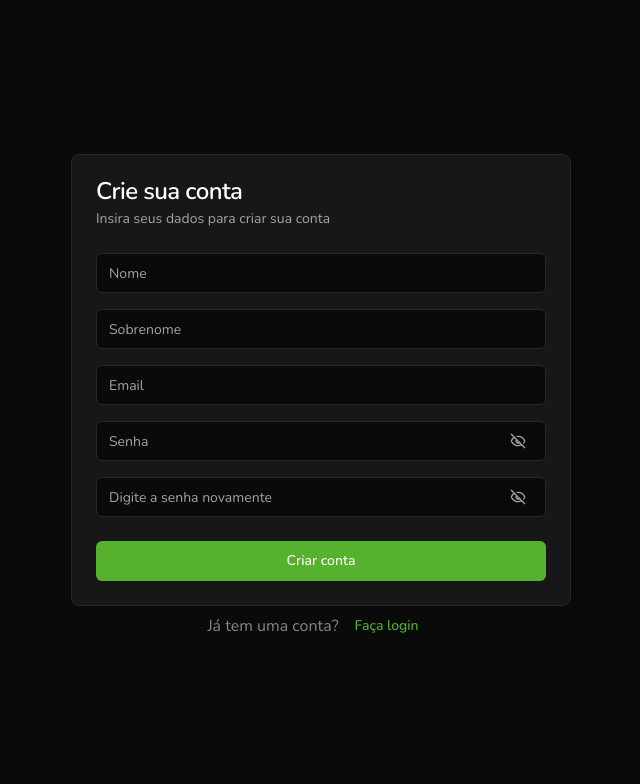
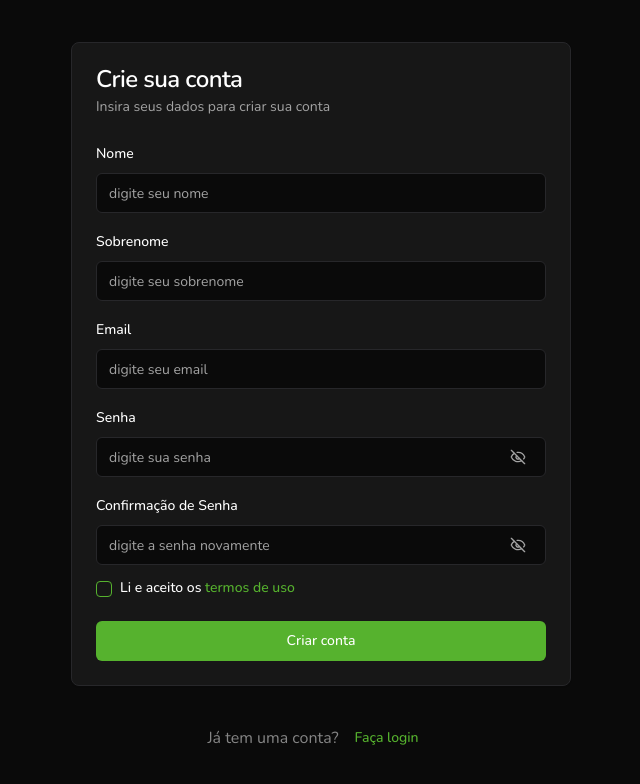
Before and after one commit to caiob77/Fintrack, a React (Vite) app: page /signup in a window 1280 px wide. Shown: the top 784 px of the page, without its empty margins (319-959 px from the left). Built offline with nearby package versions, Linux system fonts and the light colour scheme.

Commit message:
feat: implement form components and validation for signup page

```diff
--- /dev/null
+++ b/src/components/ui/checkbox.jsx
@@ -0,0 +1,22 @@
+import * as React from "react"
+import * as CheckboxPrimitive from "@radix-ui/react-checkbox"
+import { Check } from "lucide-react"
+
+import { cn } from "@/lib/utils"
+
+const Checkbox = React.forwardRef(({ className, ...props }, ref) => (
+  <CheckboxPrimitive.Root
+    ref={ref}
+    className={cn(
+      "grid place-content-center peer h-4 w-4 shrink-0 rounded-sm border border-primary ring-offset-background focus-visible:outline-none focus-visible:ring-2 focus-visible:ring-ring focus-visible:ring-offset-2 disabled:cursor-not-allowed disabled:opacity-50 data-[state=checked]:bg-primary data-[state=checked]:text-primary-foreground",
+      className
+    )}
+    {...props}>
+    <CheckboxPrimitive.Indicator className={cn("grid place-content-center text-current")}>
+      <Check className="h-4 w-4" />
+    </CheckboxPrimitive.Indicator>
+  </CheckboxPrimitive.Root>
+))
+Checkbox.displayName = CheckboxPrimitive.Root.displayName
+
+export { Checkbox }
--- /dev/null
+++ b/src/components/ui/form.jsx
@@ -0,0 +1,137 @@
+import * as React from "react"
+import { Slot } from "@radix-ui/react-slot"
+import { Controller, FormProvider, useFormContext } from "react-hook-form";
+
+import { cn } from "@/lib/utils"
+import { Label } from "@/components/ui/label"
+
+const Form = FormProvider
+
+const FormFieldContext = React.createContext(null)
+
+const FormField = (
+  {
+    ...props
+  }
+) => {
+  return (
+    <FormFieldContext.Provider value={{ name: props.name }}>
+      <Controller {...props} />
+    </FormFieldContext.Provider>
+  );
+}
+
+const useFormField = () => {
+  const fieldContext = React.useContext(FormFieldContext)
+  const itemContext = React.useContext(FormItemContext)
+  const { getFieldState, formState } = useFormContext()
+
+  if (!fieldContext) {
+    throw new Error("useFormField should be used within <FormField>")
+  }
+
+  if (!itemContext) {
+    throw new Error("useFormField should be used within <FormItem>")
+  }
+
+  const fieldState = getFieldState(fieldContext.name, formState)
+
+  const { id } = itemContext
+
+  return {
+    id,
+    name: fieldContext.name,
+    formItemId: `${id}-form-item`,
+    formDescriptionId: `${id}-form-item-description`,
+    formMessageId: `${id}-form-item-message`,
+    ...fieldState,
+  }
+}
+
+const FormItemContext = React.createContext(null)
+
+const FormItem = React.forwardRef(({ className, ...props }, ref) => {
+  const id = React.useId()
+
+  return (
+    <FormItemContext.Provider value={{ id }}>
+      <div ref={ref} className={cn("space-y-2", className)} {...props} />
+    </FormItemContext.Provider>
+  );
+})
+FormItem.displayName = "FormItem"
+
+const FormLabel = React.forwardRef(({ className, ...props }, ref) => {
+  const { error, formItemId } = useFormField()
+
+  return (
+    <Label
+      ref={ref}
+      className={cn(error && "text-destructive", className)}
+      htmlFor={formItemId}
+      {...props} />
+  );
+})
+FormLabel.displayName = "FormLabel"
+
+const FormControl = React.forwardRef(({ ...props }, ref) => {
+  const { error, formItemId, formDescriptionId, formMessageId } = useFormField()
+
+  return (
+    <Slot
+      ref={ref}
+      id={formItemId}
+      aria-describedby={
+        !error
+          ? `${formDescriptionId}`
+          : `${formDescriptionId} ${formMessageId}`
+      }
+      aria-invalid={!!error}
+      {...props} />
+  );
+})
+FormControl.displayName = "FormControl"
+
+const FormDescription = React.forwardRef(({ className, ...props }, ref) => {
+  const { formDescriptionId } = useFormField()
+
+  return (
+    <p
+      ref={ref}
+      id={formDescriptionId}
+      className={cn("text-sm text-muted-foreground", className)}
+      {...props} />
+  );
+})
+FormDescription.displayName = "FormDescription"
+
+const FormMessage = React.forwardRef(({ className, children, ...props }, ref) => {
+  const { error, formMessageId } = useFormField()
+  const body = error ? String(error?.message ?? "") : children
+
+  if (!body) {
+    return null
+  }
+
+  return (
+    <p
+      ref={ref}
+      id={formMessageId}
+      className={cn("text-sm font-medium text-destructive", className)}
+      {...props}>
+      {body}
+    </p>
+  );
+})
+FormMessage.displayName = "FormMessage"
+
+export {
+  useFormField,
+  Form,
+  FormItem,
+  FormLabel,
+  FormControl,
+  FormDescription,
+  FormMessage,
+  FormField,
+}
--- /dev/null
+++ b/src/components/ui/label.jsx
@@ -0,0 +1,16 @@
+import * as React from "react"
+import * as LabelPrimitive from "@radix-ui/react-label"
+import { cva } from "class-variance-authority";
+
+import { cn } from "@/lib/utils"
+
+const labelVariants = cva(
+  "text-sm font-medium leading-none peer-disabled:cursor-not-allowed peer-disabled:opacity-70"
+)
+
+const Label = React.forwardRef(({ className, ...props }, ref) => (
+  <LabelPrimitive.Root ref={ref} className={cn(labelVariants(), className)} {...props} />
+))
+Label.displayName = LabelPrimitive.Root.displayName
+
+export { Label }
--- a/src/components/ui/password-input.jsx
+++ b/src/components/ui/password-input.jsx
@@ -1,14 +1,14 @@
+import { forwardRef, useState } from 'react'
 import { Input } from '@/components/ui/input'
 import { Button } from '@/components/ui/button'
 import { EyeIcon, EyeOffIcon } from 'lucide-react'
-import { useState } from 'react'
 
 
-const PasswordInput = ({ placeholder }) => {
+const PasswordInput = forwardRef(({ placeholder, ...props }, ref) => {
     const [passwordVisible, setPasswordVisible] = useState(false)
     return (
         <div className="relative">
-            <Input type={passwordVisible ? "text" : "password"} placeholder={placeholder} />
+            <Input type={passwordVisible ? "text" : "password"} placeholder={placeholder} ref={ref} {...props} />
             <Button variant="ghost" size="icon"
                     className="absolute right-2 top-1/2 transform -translate-y-1/2"
                     onClick={() => setPasswordVisible(!passwordVisible)}>
@@ -16,6 +16,6 @@ const PasswordInput = ({ placeholder }) => {
             </Button>
         </div>
     )
-}
-
+})
+PasswordInput.displayName = 'PasswordInput'
 export default PasswordInput
--- a/src/pages/signup.jsx
+++ b/src/pages/signup.jsx
@@ -1,24 +1,104 @@
-import { useState } from 'react'
+import { Form, FormField, FormItem, FormLabel, FormControl, FormMessage } from '@/components/ui/form'
 import { Link } from 'react-router-dom'
 import { Card, CardHeader, CardTitle, CardDescription, CardContent, CardFooter } from '@/components/ui/card'
 import { Input } from '@/components/ui/input'
 import { Button } from '@/components/ui/button'
 import PasswordInput from '@/components/ui/password-input'
+import { Checkbox } from '@/components/ui/checkbox'
+import { Label } from '@/components/ui/label'
+import { z } from 'zod'
+import { useForm } from 'react-hook-form'
+import { zodResolver } from '@hookform/resolvers/zod'
 
+const signupSchema = z.object({
+    firstName: z.string().trim().min(1, { message: 'Nome é obrigatório' }),
+    lastName: z.string().trim().min(1, { message: 'Sobrenome é obrigatório' }),
+    email: z.string().trim({ message: 'Email é obrigatório' }).email({ message: 'Email inválido' }),
+    password: z.string().trim().min(8, { message: 'Senha deve ter pelo menos 8 caracteres' }),
+    confirmPassword: z.string().trim().min(8, { message: 'confirmação de senha é obrigatória' }),
+    terms: z.boolean().refine((data) => data, { message: 'Você deve aceitar os termos de uso' }),
+})
 const SignupPage = () => {
+    const methods = useForm({
+        resolver: zodResolver(signupSchema),
+        defaultValues: {
+            firstName: '',
+            lastName: '',
+            email: '',
+            password: '',
+            confirmPassword: '',
+            terms: false,
+        },
+    })
+    const onSubmit = (data) => {
+        console.log(data)
+    }
     return (
         <div className="flex flex-col justify-center items-center h-screen w-full">
+            <Form {...methods}>
+                <form onSubmit={methods.handleSubmit(onSubmit)} className="space-y-8">
             <Card className="w-[500px]">
                 <CardHeader>
                     <CardTitle>Crie sua conta</CardTitle>
                     <CardDescription>Insira seus dados para criar sua conta</CardDescription>
                 </CardHeader>
                 <CardContent className="space-y-4">
-                    <Input type="text" placeholder="Nome" />
-                    <Input type="text" placeholder="Sobrenome" />
-                    <Input type="email" placeholder="Email" />
-                    <PasswordInput placeholder="Senha" />
-                    <PasswordInput placeholder="Digite a senha novamente" />
+                <FormField control={methods.control} name="firstName" render={({ field }) => (
+                    <FormItem>
+                        <FormLabel>Nome</FormLabel>
+                        <FormControl>
+                            <Input type="text" placeholder="digite seu nome" {...field} />
+                        </FormControl>
+                        <FormMessage />
+                    </FormItem>
+                )} />
+                <FormField control={methods.control} name="lastName" render={({ field }) => (
+                    <FormItem>
+                        <FormLabel>Sobrenome</FormLabel>
+                        <FormControl>
+                            <Input type="text" placeholder="digite seu sobrenome" {...field} />
+                        </FormControl>
+                        <FormMessage />
+                    </FormItem>
+                )} />
+                <FormField control={methods.control} name="email" render={({ field }) => (
+                    <FormItem>
+                        <FormLabel>Email</FormLabel>
+                        <FormControl>
+                            <Input type="email" placeholder="digite seu email" {...field} />
+                        </FormControl>
+                        <FormMessage />
+                    </FormItem>
+                )} />
+                <FormField control={methods.control} name="password" render={({ field }) => (
+                    <FormItem>
+                        <FormLabel>Senha</FormLabel>
+                        <FormControl>
+                            <PasswordInput placeholder="digite sua senha" {...field} />
+                        </FormControl>
+                        <FormMessage />
+                    </FormItem>
+                )} />
+                <FormField control={methods.control} name="confirmPassword" render={({ field }) => (
+                    <FormItem>
+                        <FormLabel>Confirmação de Senha</FormLabel>
+                        <FormControl>
+                            <PasswordInput placeholder="digite a senha novamente" {...field} />
+                        </FormControl>
+                        <FormMessage />
+                    </FormItem>
+                )} />
+                <FormField control={methods.control} name="terms" render={({ field }) => (
+                    <FormItem>
+                        <div className="items-top flex space-x-2">
+                            <FormControl>
+                                <Checkbox id="terms" checked={field.value} onCheckedChange={field.onChange} />
+                            </FormControl>
+                            <Label htmlFor="terms">Li e aceito os <Link to="/terms" className="text-primary hover:text-primary/70">termos de uso</Link></Label>
+                        </div>
+                        <FormMessage />
+                    </FormItem>
+                )} />
                 </CardContent>
                 <CardFooter>
                     <Button className="w-full">Criar conta</Button>
@@ -30,6 +110,8 @@ const SignupPage = () => {
                 <Link to="/login">Faça login</Link>
                 </Button>
             </div>
+            </form>
+            </Form>
         </div>
     )
 }
```
